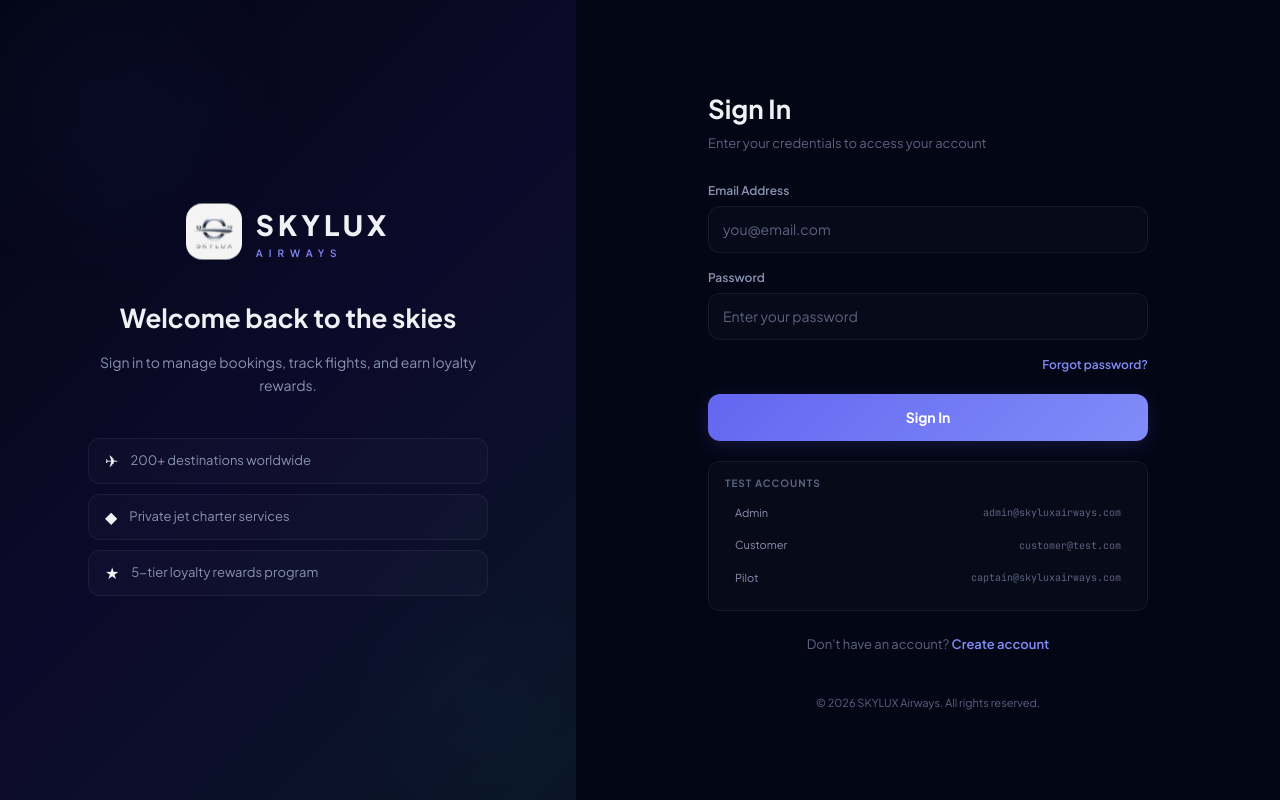
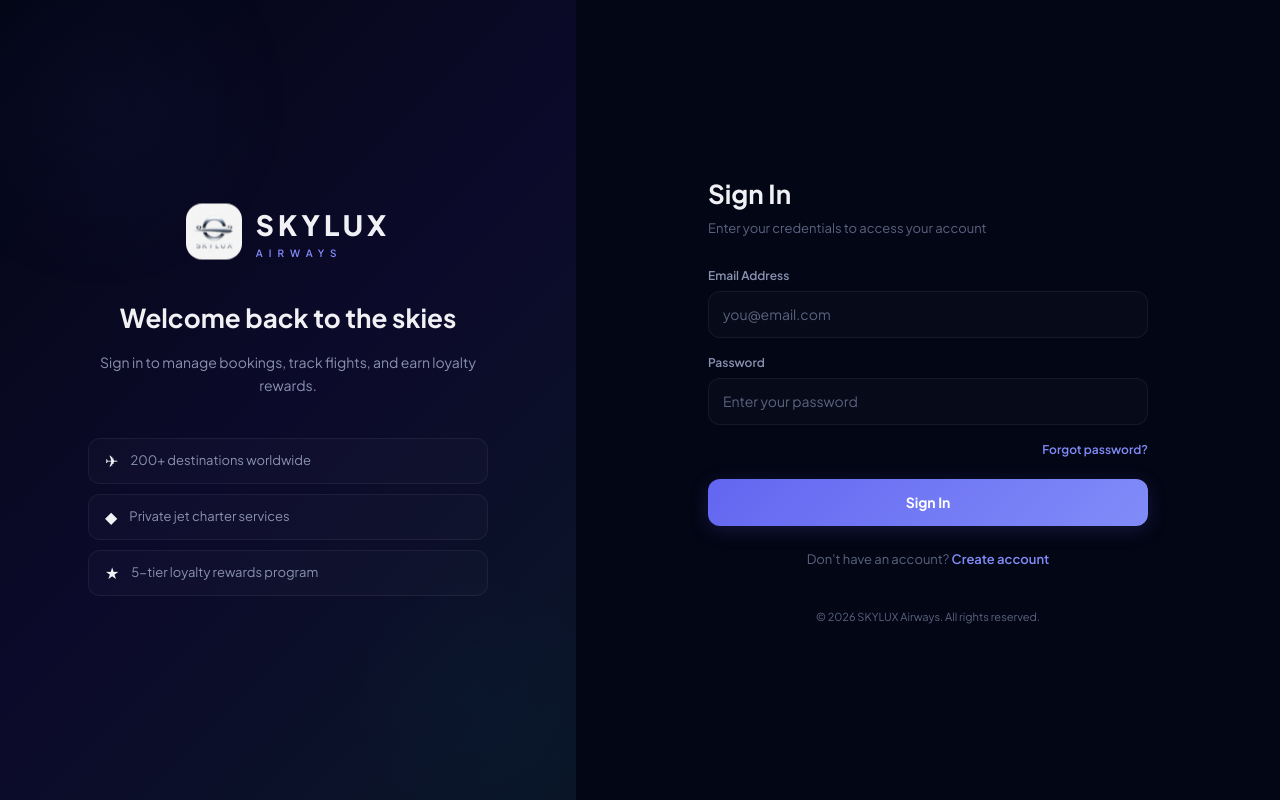
Before and after one commit to GRB24er/skylux-airline, a Next.js app: page /auth in a window 1280 px wide. Built offline with nearby package versions, Linux system fonts and the light colour scheme; no server answers.

Commit message:
Remove test accounts from login page

```diff
--- a/src/app/auth/page.tsx
+++ b/src/app/auth/page.tsx
@@ -129,27 +129,6 @@ export default function AuthPage() {
               Sign In
             </button>
 
-            {/* Quick login hints */}
-            <div style={{ marginTop: 20, padding: "14px 16px", borderRadius: 12, background: C.glass, border: `1px solid ${C.glassBorder}` }}>
-              <div style={{ fontSize: 10, fontWeight: 700, color: C.textDim, letterSpacing: 1, marginBottom: 8 }}>TEST ACCOUNTS</div>
-              {[
-                { role: "Admin", email: "admin@skyluxairways.com", pass: "Admin@2026!" },
-                { role: "Customer", email: "customer@test.com", pass: "Test@1234!" },
-                { role: "Pilot", email: "captain@skyluxairways.com", pass: "Pilot@2026!" },
-              ].map((acc, i) => (
-                <div key={i} onClick={() => { setLoginEmail(acc.email); setLoginPassword(acc.pass); setError(""); }} style={{
-                  display: "flex", justifyContent: "space-between", alignItems: "center",
-                  padding: "6px 10px", borderRadius: 8, marginBottom: 4, cursor: "pointer",
-                  transition: "background 0.15s",
-                }}
-                  onMouseEnter={(e: any) => e.currentTarget.style.background = "rgba(255,255,255,0.03)"}
-                  onMouseLeave={(e: any) => e.currentTarget.style.background = "transparent"}
-                >
-                  <span style={{ fontSize: 11, color: C.textSoft }}>{acc.role}</span>
-                  <span style={{ fontFamily: "'JetBrains Mono'", fontSize: 10, color: C.textDim }}>{acc.email}</span>
-                </div>
-              ))}
-            </div>
 
             <p style={{ textAlign: "center", fontSize: 13, color: C.textDim, marginTop: 24 }}>
               Don't have an account?{" "}
```
